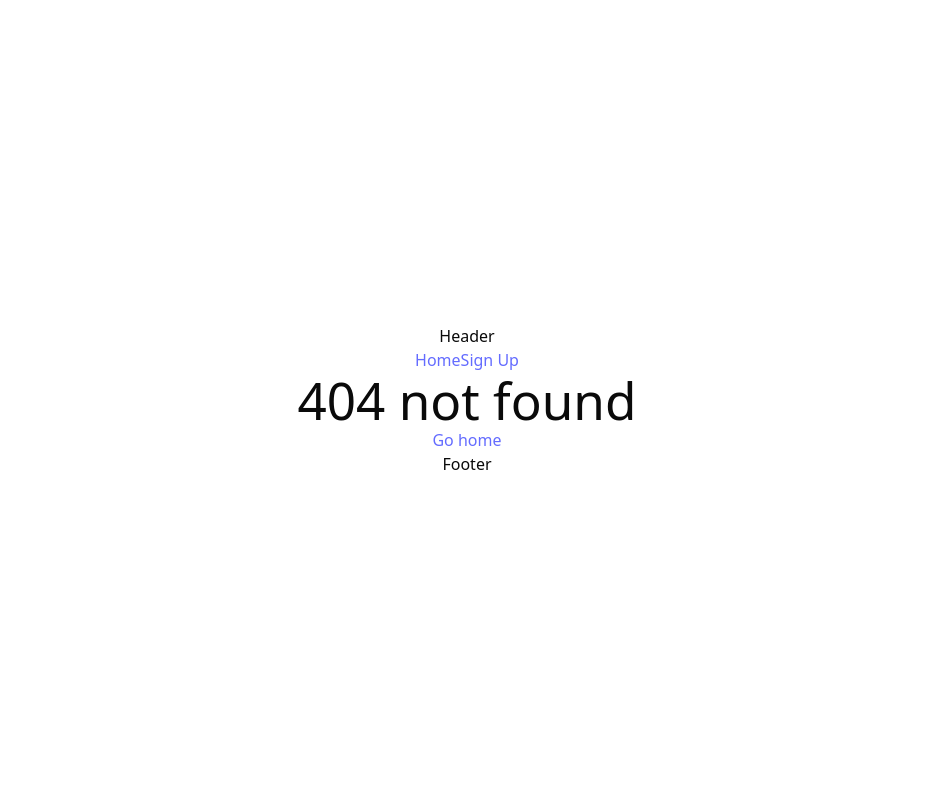
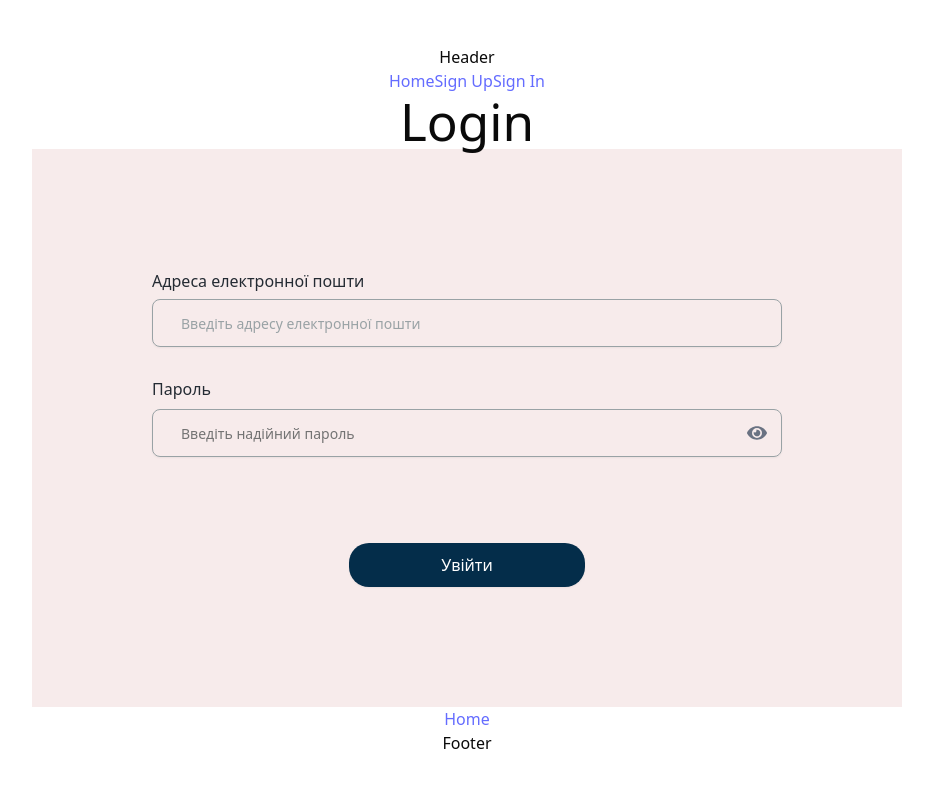
Before and after one commit to Dim-Tvarin/frontend, a React (Vite) app: page /login in a window 1280 px wide. Before the commit this address had no page. Shown: the top 788 px of the page, without its empty margins (173-1106 px from the left). Built offline with nearby package versions, Linux system fonts and the light colour scheme.

Commit message:
create login form

```diff
--- a/src/App.tsx
+++ b/src/App.tsx
@@ -1,20 +1,21 @@
-
-import { Route, Routes } from "react-router-dom";
-import "./App.css";
-import Error from "pages/Error";
-import Registration from "pages/Auth/Registration";
-import Main from "pages/Layout/Main";
-import { Home } from "pages/Home";
+import { Route, Routes } from 'react-router-dom';
+import './App.css';
+import Error from 'pages/Error';
+import Registration from 'pages/Auth/Registration';
+import Main from 'pages/Layout/Main';
+import { Home } from 'pages/Home';
+import Login from 'pages/Auth/Login';
 
 function App() {
   return (
-      <Routes>
-        <Route path="/" element={<Main />} >
-          <Route index element={<Home />} />
+    <Routes>
+      <Route path="/" element={<Main />}>
+        <Route index element={<Home />} />
 
-          <Route path="register" element={<Registration />} />
-          <Route path="*" element={<Error />} />
-        </Route>
+        <Route path="login" element={<Login />} />
+        <Route path="register" element={<Registration />} />
+        <Route path="*" element={<Error />} />
+      </Route>
     </Routes>
   );
 }
--- /dev/null
+++ b/src/pages/Auth/Login.tsx
@@ -0,0 +1,76 @@
+import { useState, type ChangeEvent, type FormEvent } from 'react';
+import { NavLink } from 'react-router-dom';
+import { InputField } from 'components/InputField';
+import { PasswordField } from 'components/PasswordField';
+import { CustomButton } from 'components/CustomButton';
+import { useDispatch } from 'react-redux';
+import type { AppDispatch } from '../../redux/store';
+import { loginThunk } from '../../redux/users/usersOperations';
+
+interface FormData {
+  email: string;
+  password: string;
+}
+
+const Login: React.FC = () => {
+  const initialFormState: FormData = {
+    email: '',
+    password: '',
+  };
+  const [formData, setFormData] = useState<FormData>(initialFormState);
+  const dispatch = useDispatch<AppDispatch>();
+
+  const handleChange = (
+    e: ChangeEvent<HTMLInputElement | HTMLSelectElement>
+  ) => {
+    const { id, value } = e.target;
+    setFormData(prev => ({ ...prev, [id]: value }));
+  };
+
+  const handleSubmit = (e: FormEvent<HTMLFormElement>) => {
+    e.preventDefault();
+    console.log(formData);
+    dispatch(loginThunk(formData));
+    setFormData(initialFormState);
+  };
+
+  return (
+    <>
+      <h1>Login</h1>
+      <form
+        onSubmit={handleSubmit}
+        className="flex flex-col gap-8 bg-[#f7ebeb] p-30"
+      >
+        <InputField
+          label="Адреса електронної пошти"
+          placeholder="Введіть адресу електронної пошти"
+          className="w-[630px]"
+          id="email"
+          value={formData.email}
+          onChange={handleChange}
+        />
+
+        <PasswordField
+          label="Пароль"
+          placeholder="Введіть надійний пароль"
+          className="w-[630px]"
+          id="password"
+          value={formData.password}
+          onChange={handleChange}
+        />
+        <CustomButton
+          type="submit"
+          className="rounded-[20px] px-6 py-2.5 w-[236px] h-[44px] mt-[54px] bg-[#042d4a] mx-auto disabled:bg-[#4b6578]"
+        >
+          Увійти
+        </CustomButton>
+      </form>
+
+      <NavLink to="/" end>
+        Home
+      </NavLink>
+    </>
+  );
+};
+
+export default Login;
--- a/src/pages/Auth/Registration.tsx
+++ b/src/pages/Auth/Registration.tsx
@@ -55,7 +55,7 @@ const Registration: React.FC = () => {
         userType: 'guardian',
       })
     );
-    // setFormData(initialFormState);
+    setFormData(initialFormState);
   };
 
   return (
--- a/src/pages/Layout/Header.tsx
+++ b/src/pages/Layout/Header.tsx
@@ -1,9 +1,9 @@
-import React from 'react'
-import { NavLink } from 'react-router-dom'
+import { NavLink } from 'react-router-dom';
 
 export const Header = () => {
   return (
-    <header>Header
+    <header>
+      Header
       <div className="container">
         <nav>
           <NavLink to="/" end>
@@ -12,8 +12,11 @@ export const Header = () => {
           <NavLink to="/register" end>
             Sign Up
           </NavLink>
+          <NavLink to="/login" end>
+            Sign In
+          </NavLink>
         </nav>
       </div>
     </header>
-  )
-}
+  );
+};
```
Lines whose indentation alone changed are shown as unchanged.
